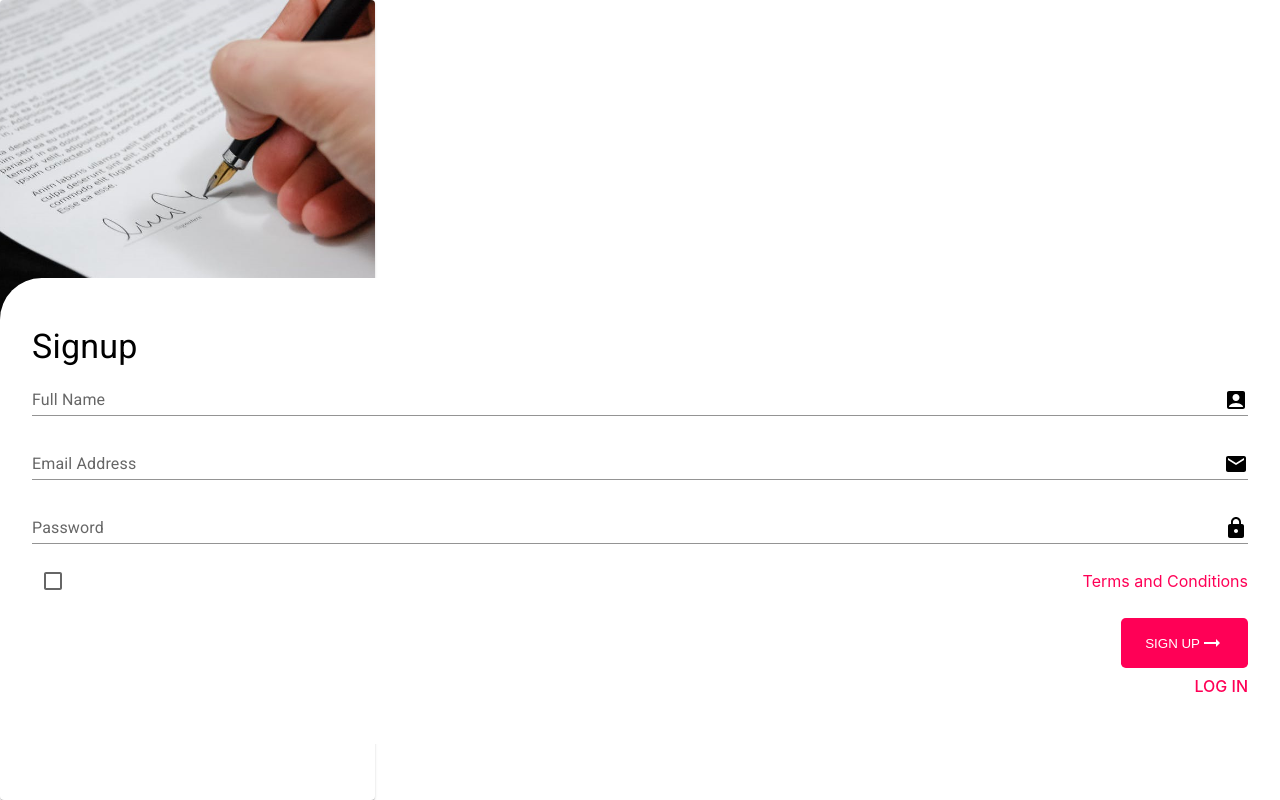
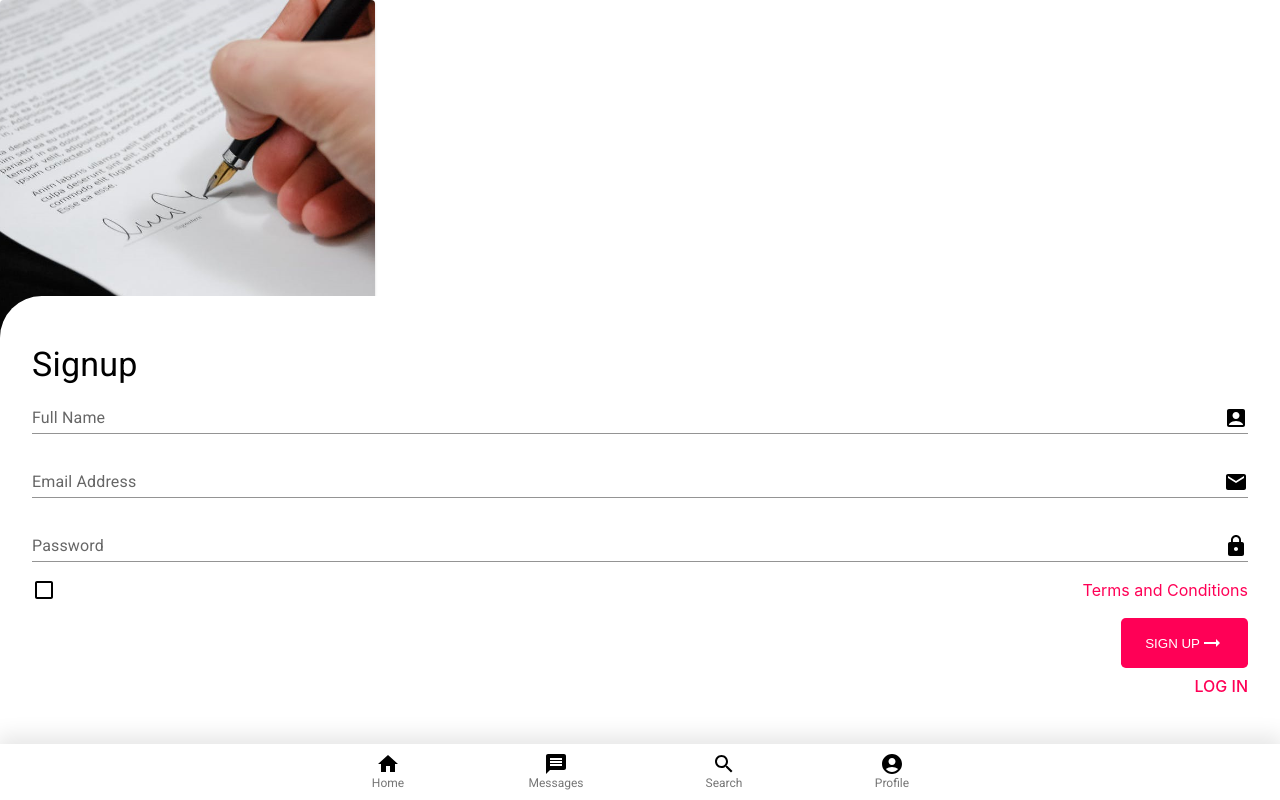
Before and after one commit to John-MBDP/phoenix, a Next.js app: page /signup in a window 1280 px wide. Built offline with nearby package versions, Linux system fonts and the light colour scheme; no server answers.

Commit message:
Comment out Context.  Revert back to the old logic for _app and index.  Will be using conditional similarly to the logic for Top Nav Bar

```diff
--- a/Contexts/BottomNavigationContext.jsx
+++ b/Contexts/BottomNavigationContext.jsx
@@ -1,16 +1,16 @@
-import { createContext, useState, useEffect } from "react";
-import BottomNavigation from "../components/BottomNavigation";
-import styles from "../styles/Home.module.css";
+// import { createContext, useState, useEffect } from "react";
+// import BottomNavigation from "../components/BottomNavigation";
+// import styles from "../styles/Home.module.css";
 
-export const BottomNavigationContext = createContext({});
+// export const BottomNavigationContext = createContext({});
 
-export function BottomNavigationProvider({ children }) {
-  const [active, setActive] = useState(false);
+// export function BottomNavigationProvider({ children }) {
+//   const [active, setActive] = useState(false);
 
-  return (
-    <BottomNavigationContext.Provider value={{ setActive }}>
-      <div className={styles.view}>{children}</div>
-      {active && <BottomNavigation />}
-    </BottomNavigationContext.Provider>
-  );
-}
+//   return (
+//     <BottomNavigationContext.Provider value={{ setActive }}>
+//       <div className={styles.view}>{children}</div>
+//       {active && <BottomNavigation />}
+//     </BottomNavigationContext.Provider>
+//   );
+// }
--- a/pages/_app.jsx
+++ b/pages/_app.jsx
@@ -1,11 +1,13 @@
 import "../styles/globals.css";
+import styles from "../styles/Home.module.css";
 import TopNavBar from "../components/TopNavBar";
+import BottomNav from "../components/BottomNavigation";
 import { useState, useEffect } from "react";
-import { BottomNavigationProvider } from "../Contexts/BottomNavigationContext";
+// import { BottomNavigationProvider } from "../Contexts/BottomNavigationContext";
 import { withIronSessionSsr } from "iron-session/next";
 import sessionOptions from "../lib/session";
-import { useRouter } from "next/router";
-import useUser from "../hooks/useUser";
+// import { useRouter } from "next/router";
+// import useUser from "../hooks/useUser";
 
 export const getInitalProps = withIronSessionSsr(async ({ req, res }) => {
   const user = req.session.user;
@@ -18,7 +20,7 @@ export const getInitalProps = withIronSessionSsr(async ({ req, res }) => {
 
 // eslint-disable-next-line func-style
 function MyApp({ Component, pageProps, user }) {
-  const router = useRouter();
+  // const router = useRouter();
 
   // useEffect(() => {
   //   if (!user && !router.pathname === "/login") {
@@ -28,15 +30,16 @@ function MyApp({ Component, pageProps, user }) {
 
   const [header, setHeader] = useState({
     header: "NEWS FEED",
-    hidden: false
+    hidden: false,
   });
 
   return (
     <>
       <TopNavBar header={header} />
-      <BottomNavigationProvider>
+      <div className={styles.view}>
         <Component {...pageProps} setHeader={setHeader} />
-      </BottomNavigationProvider>
+      </div>
+      <BottomNav />
     </>
   );
 }
--- a/pages/index.jsx
+++ b/pages/index.jsx
@@ -27,8 +27,8 @@ export const getServerSideProps = async () => {
 };
 
 export default function Home({ setHeader, initialArticles }) {
-  const { setActive } = useContext(BottomNavigationContext);
-  const parsedArticleCards = initialArticles.map(article => {
+  // const { setActive } = useContext(BottomNavigationContext);
+  const parsedArticleCards = initialArticles.map((article) => {
     return (
       <ArticleCard
         key={article.id}
@@ -43,7 +43,7 @@ export default function Home({ setHeader, initialArticles }) {
 
   useEffect(() => {
     setHeader({ header: "NEWS FEED", hidden: false });
-    setActive(true);
+    // setActive(true);
   }, []);
 
   // useEffect(() => socketInitializer(), []);
```
